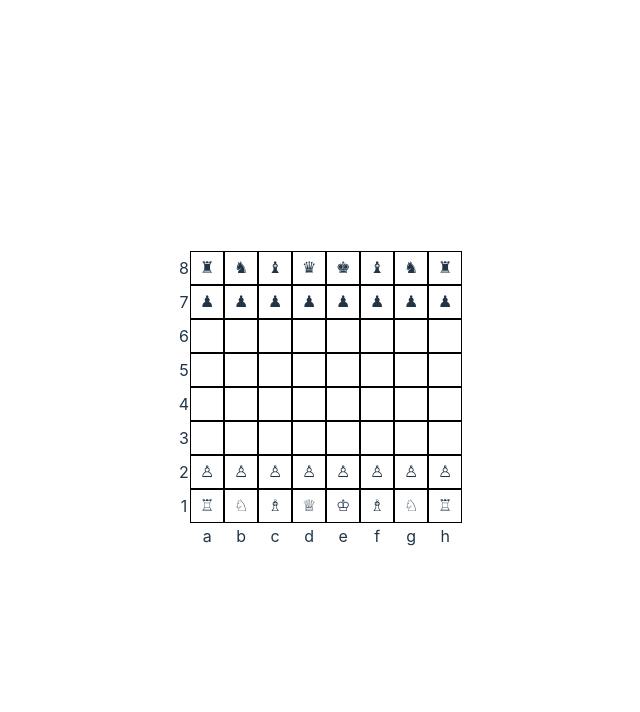
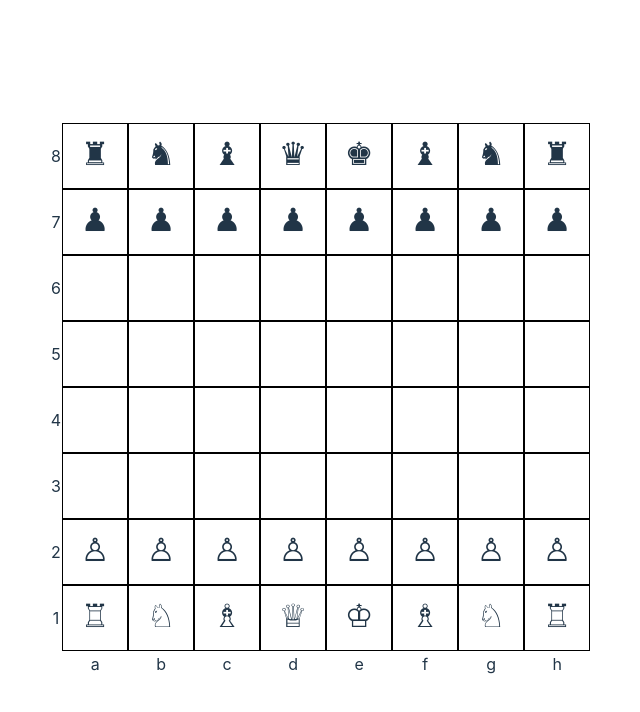
Before and after one commit to aspandit/tsx-react-chess, a React (Vite) app: page / in a window 1280 px wide. Shown: the top 712 px of the page, without its empty margins (320-960 px from the left). Built offline with nearby package versions, Linux system fonts and the light colour scheme.

Commit message:
CSS variables and sizing adjustments

```diff
--- a/src/chess/Board.css
+++ b/src/chess/Board.css
@@ -1,3 +1,10 @@
+:root {
+    --square-border-thickness: 0.05em;
+    --square-width: 4em;
+    --square-height: 4em;
+    --piece-size: 2em;
+}
+
 .board {
     display: table-cell;
 }
@@ -27,26 +34,27 @@
 
 .square {
     display: table-cell;
-    border: #000000 0.05em solid;
+    border: #000000 var(--square-border-thickness) solid;
     vertical-align: middle;
     horiz-align: center;
-    height: 2em;
-    width: 2em;
+    height: var(--square-height);
+    width: var(--square-width);
 }
 
 .square-inner {
-    border: #ffffff 0.05em solid;
+    border: #ffffff var(--square-border-thickness) solid;
     display: inline-block;
     width: 80%;
     height: 80%;
     vertical-align: middle;
     horiz-align: center;
+    font-size: var(--piece-size);
 }
 
 .square-inner:hover {
-    border: #777777 0.05em solid;
+    border: #777777 var(--square-border-thickness) solid;
 }
 
 .square-inner-selected {
-    border: #000000 0.05em solid !important;
+    border: #000000 var(--square-border-thickness) solid !important;
 }
```
